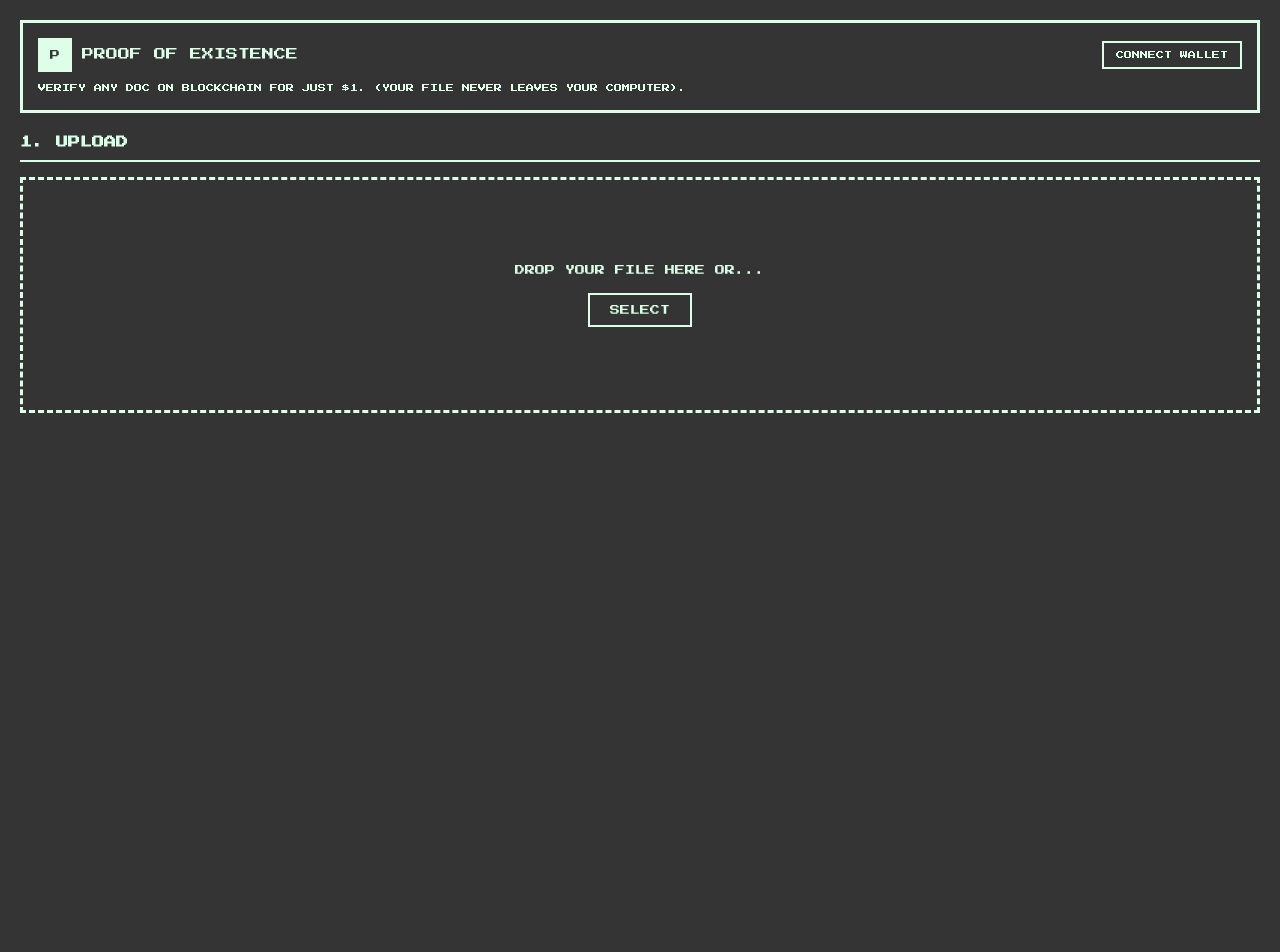
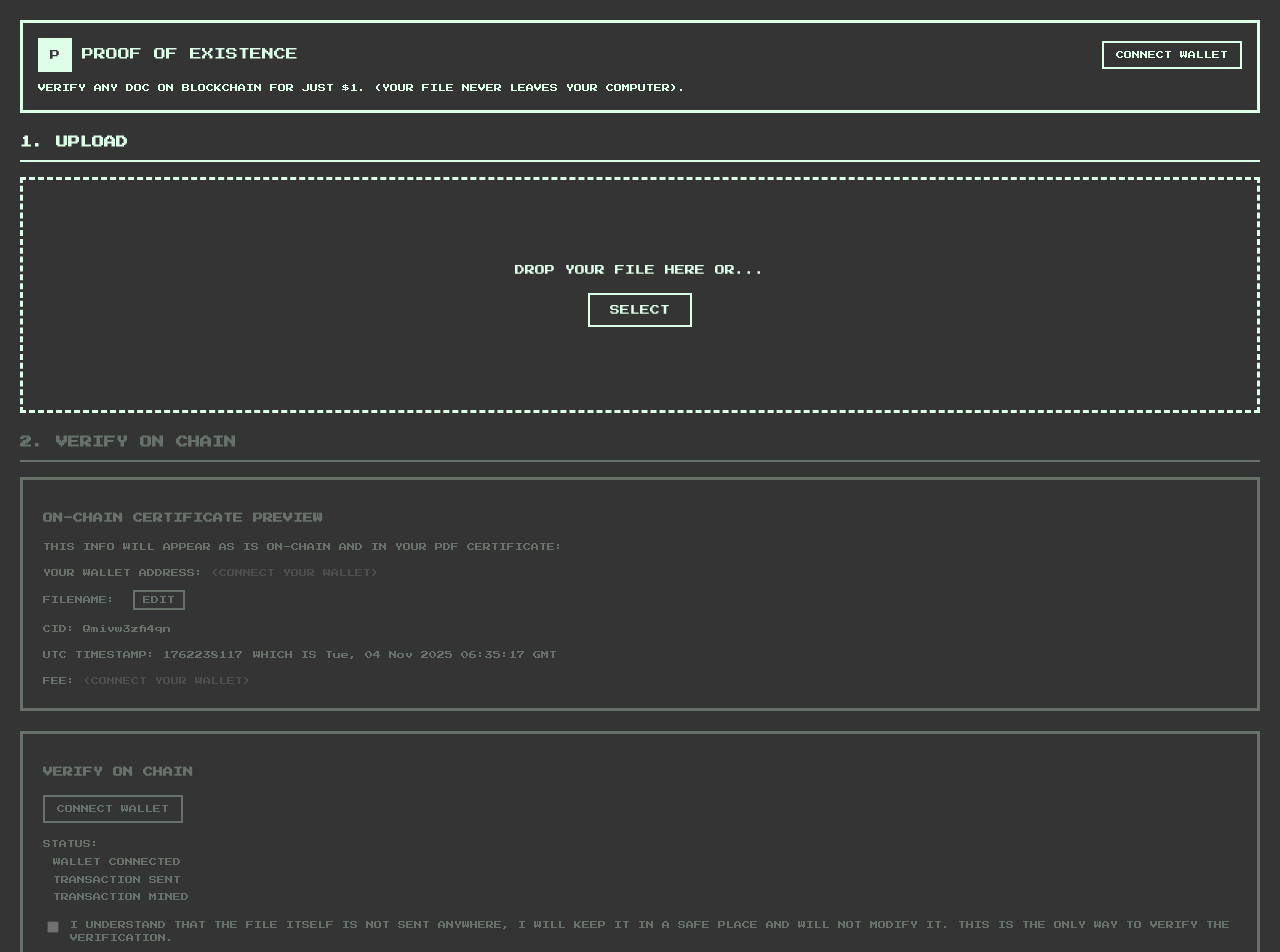
Before and after one commit to self-reality/verifier, a Next.js app in the folder web/: page / in a window 1280 px wide. Shown: the top 952 px of the page. Before the commit the page ends 840 px from the top, so only its background shows below. Built offline with nearby package versions, Linux system fonts and the light colour scheme.

Commit message:
Opacity of components

```diff
--- a/web/pages/index.tsx
+++ b/web/pages/index.tsx
@@ -15,11 +15,16 @@ export default function Home() {
   const [showEditOverlay, setShowEditOverlay] = useState(false);
   const [transactionStatus, setTransactionStatus] = useState<'idle' | 'sent' | 'minted'>('idle');
   const [transactionHash, setTransactionHash] = useState('');
-  const [currentTime, setCurrentTime] = useState(Date.now());
+  const [currentTime, setCurrentTime] = useState(0);
+  const [mockCID, setMockCID] = useState('');
   const fileInputRef = useRef<HTMLInputElement>(null);
   const dropZoneRef = useRef<HTMLDivElement>(null);
 
   useEffect(() => {
+    // Generate CID and set initial time only on client side to avoid hydration mismatch
+    setMockCID('Qm' + Math.random().toString(36).substr(2, 43));
+    setCurrentTime(Date.now());
+
     const timer = setInterval(() => {
       setCurrentTime(Date.now());
     }, 1000);
@@ -127,8 +132,6 @@ export default function Home() {
     const filled = Math.floor((progress / 100) * blocks);
     return '█'.repeat(filled) + '░'.repeat(blocks - filled);
   };
-
-  const mockCID = 'Qm' + Math.random().toString(36).substr(2, 43);
 
   return (
     <>
@@ -326,9 +329,8 @@ export default function Home() {
           )}
         </section>
 
-        {/* Anchor Section - Only show when uploaded */}
-        {isUploaded && (
-          <section style={{ marginBottom: '20px' }}>
+        {/* Anchor Section - Always visible, dimmed when inactive */}
+        <section style={{ marginBottom: '20px', opacity: isUploaded ? 1 : 0.3 }}>
           <h2 style={{
             fontSize: '12px',
             marginBottom: '15px',
@@ -510,11 +512,9 @@ export default function Home() {
               </button>
             </div>
         </section>
-        )}
 
-        {/* Certificate Section - Only show when transaction is minted */}
-        {transactionStatus === 'minted' && (
-          <section>
+        {/* Certificate Section - Always visible, dimmed when inactive */}
+        <section style={{ opacity: transactionStatus === 'minted' ? 1 : 0.3 }}>
           <h2 style={{
             fontSize: '12px',
             marginBottom: '15px',
@@ -593,7 +593,6 @@ export default function Home() {
               </button>
             </div>
         </section>
-        )}
 
         {/* Edit Filename Overlay */}
         {showEditOverlay && (
```
Lines whose indentation alone changed are shown as unchanged.
